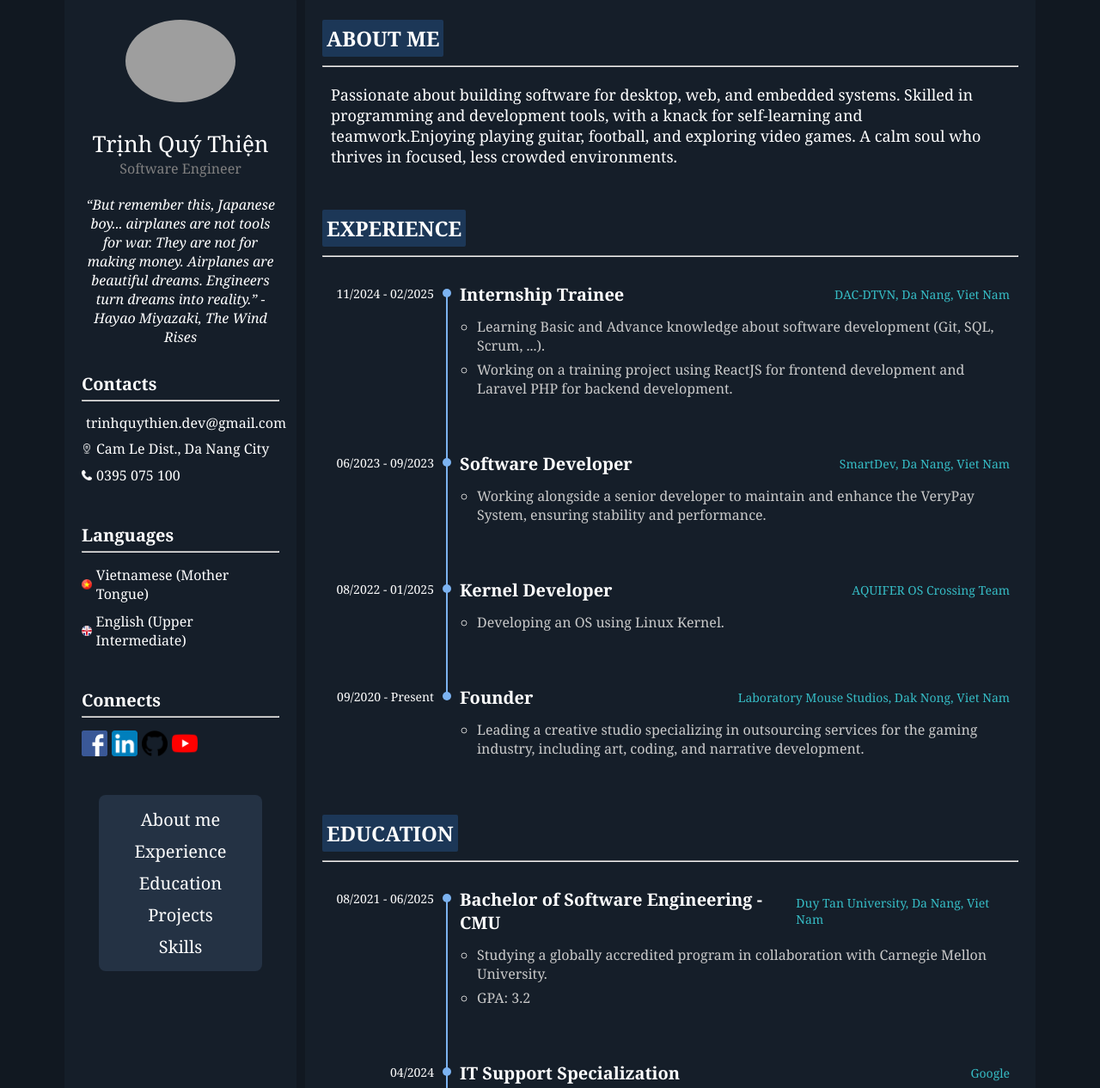
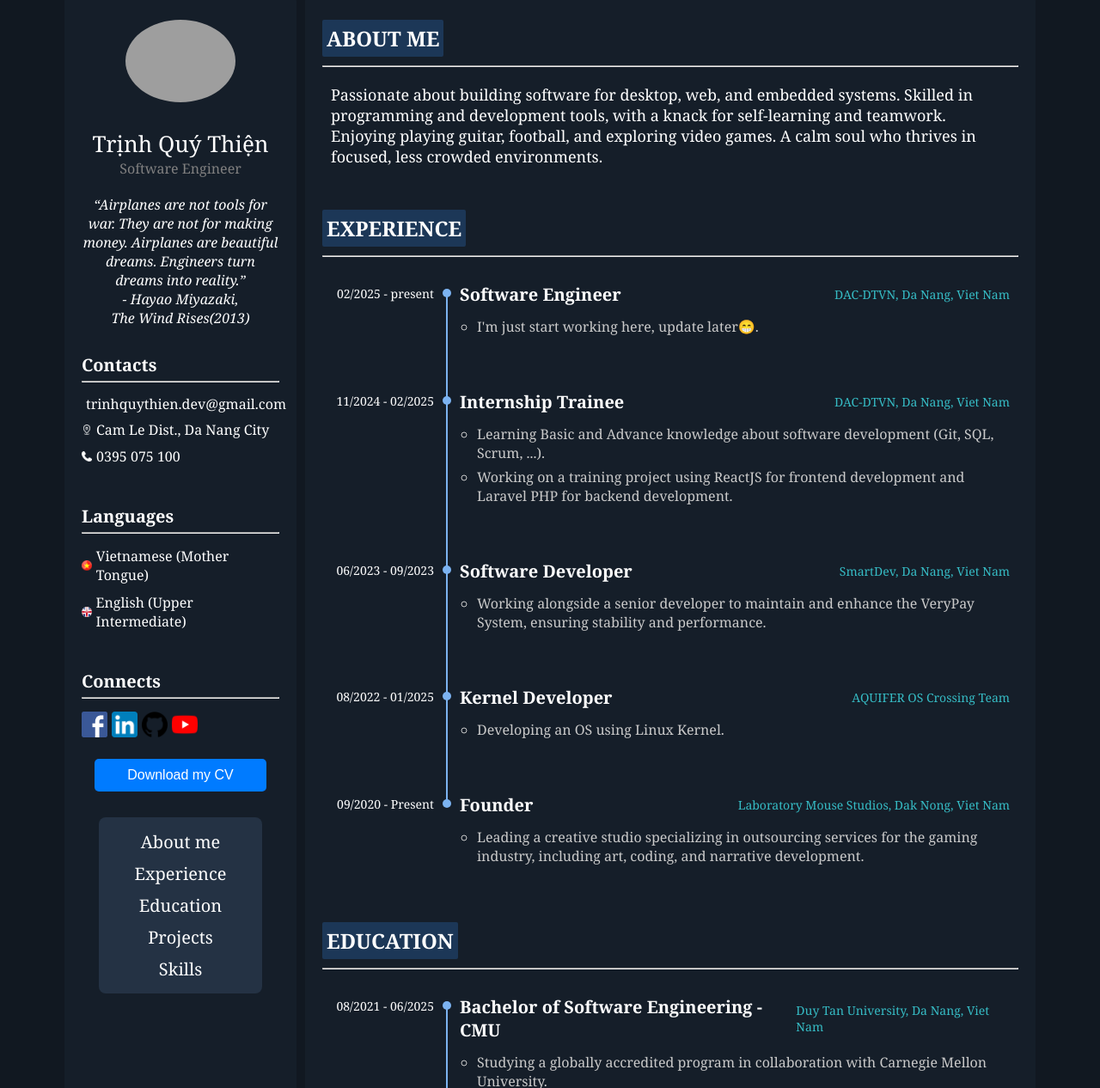
Before and after one commit to qthiendev/resume, a plain HTML site: page index.html in a window 1280 px wide. Shown: the part 57-1323 px from the top of the page at 86% size. Drawn offline with Linux system fonts and the light colour scheme; grey boxes are pictures that could not be loaded.

Commit message:
Update til 02/2025

```diff
--- a/data/aboutMe.json
+++ b/data/aboutMe.json
@@ -2,7 +2,7 @@
     "aboutMe": {
         "header": "ABOUT ME",
         "description": [
-            "Passionate about building software for desktop, web, and embedded systems. Skilled in programming and development tools, with a knack for self-learning and teamwork.Enjoying playing guitar, football, and exploring video games. A calm soul who thrives in focused, less crowded environments."
+            "Passionate about building software for desktop, web, and embedded systems. Skilled in programming and development tools, with a knack for self-learning and teamwork. Enjoying playing guitar, football, and exploring video games. A calm soul who thrives in focused, less crowded environments."
         ]
     }
 }
--- a/data/basic-info.json
+++ b/data/basic-info.json
@@ -1,7 +1,7 @@
 {
     "name": "Trịnh Quý Thiện",
     "career": "Software Engineer",
-    "bio": "“But remember this, Japanese boy... airplanes are not tools for war. They are not for making money. Airplanes are beautiful dreams. Engineers turn dreams into reality.” - Hayao Miyazaki, The Wind Rises",
+    "bio": "“Airplanes are not tools for war. They are not for making money. Airplanes are beautiful dreams. Engineers turn dreams into reality.”\n- Hayao Miyazaki,\nThe Wind Rises(2013)",
     "avatar": {
         "src": "https://avatars.githubusercontent.com/u/161503429?v=4",
         "alt": "profile avatar"
--- a/data/experience.json
+++ b/data/experience.json
@@ -1,5 +1,14 @@
 {
     "experience": [
+        {
+            "time": "02/2025 - present",
+            "position": "Software Engineer",
+            "company": "DAC-DTVN, Da Nang, Viet Nam",
+            "details": [
+                "I'm just start working here, update later😁."
+            ],
+            "link": "https://dac-datatech.vn/"
+        },
         {
             "time": "11/2024 - 02/2025",
             "position": "Internship Trainee",
--- a/index.html
+++ b/index.html
@@ -48,6 +48,8 @@
                     <ul></ul>
                 </div>
             </div>
+
+            <button class="download-cv" onclick="downloadPDF()">Download my CV</button>
 
             <div class="page-content">
                 <ul>
@@ -128,6 +130,17 @@
 
     </div>
 
+    <script>
+        function downloadPDF() {
+            const link = document.createElement('a');
+            link.href = 'data/TrinhQuyThien-CV.pdf';
+            link.download = 'TrinhQuyThien-CV.pdf';
+            document.body.appendChild(link);
+            link.click();
+            document.body.removeChild(link);
+        }
+    </script>
+
     <script src="./scripts/basicInfoReader.js" defer></script>
     <script src="./scripts/contactsReader.js" defer></script>
     <script src="./scripts/languagesReader.js" defer></script>
--- a/scripts/basicInfoReader.js
+++ b/scripts/basicInfoReader.js
@@ -10,7 +10,7 @@ function populateBasicInfo(data) {
     basicInfo.innerHTML = `
       <p id="name">${data.name}</p>
       <p id="career">${data.career}</p>
-      <p id="bio">${data.bio}</p>
+      <p id="bio">${data.bio.replace(/\n/g, '<br>')}</p>
     `;
 
     const avatar = document.querySelector('.avatar');
--- a/styles.css
+++ b/styles.css
@@ -147,6 +147,31 @@ h3 {
 
 .profile-container .main-body p {
     padding-bottom: 10px;
+}
+
+.download-cv {
+    width: 100%;
+    max-width: 200px;
+    padding: 10px 15px;
+    background-color: #007bff;
+    color: white;
+    font-size: 16px;
+    border: none;
+    border-radius: 5px;
+    transition: background-color 0.3s ease, transform 0.2s ease;
+    text-align: center;
+    display: block;
+    margin: 10px auto;
+}
+
+.download-cv:hover {
+    cursor: pointer;
+    background-color: #0056b3;
+    transform: scale(1.05);
+}
+
+.download-cv:active {
+    transform: scale(0.98);
 }
 
 .main-content {
```
Also changed, not shown: 1 other file.
